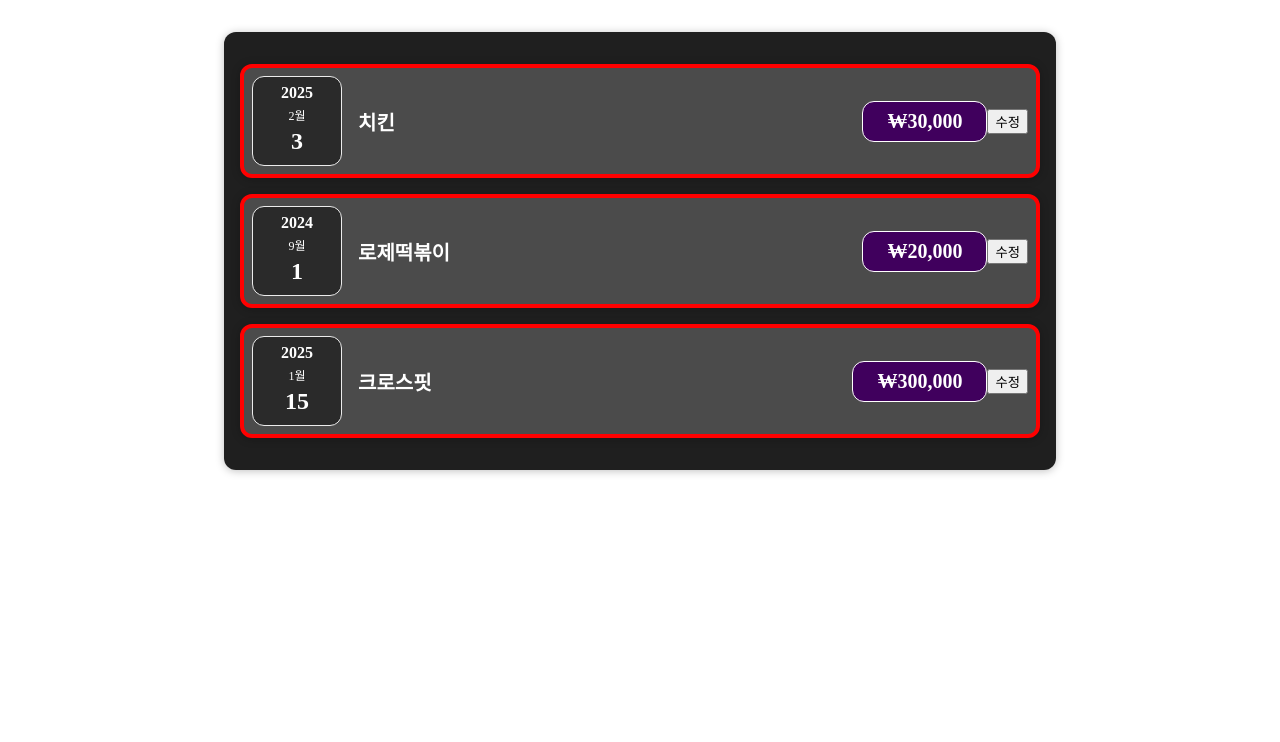
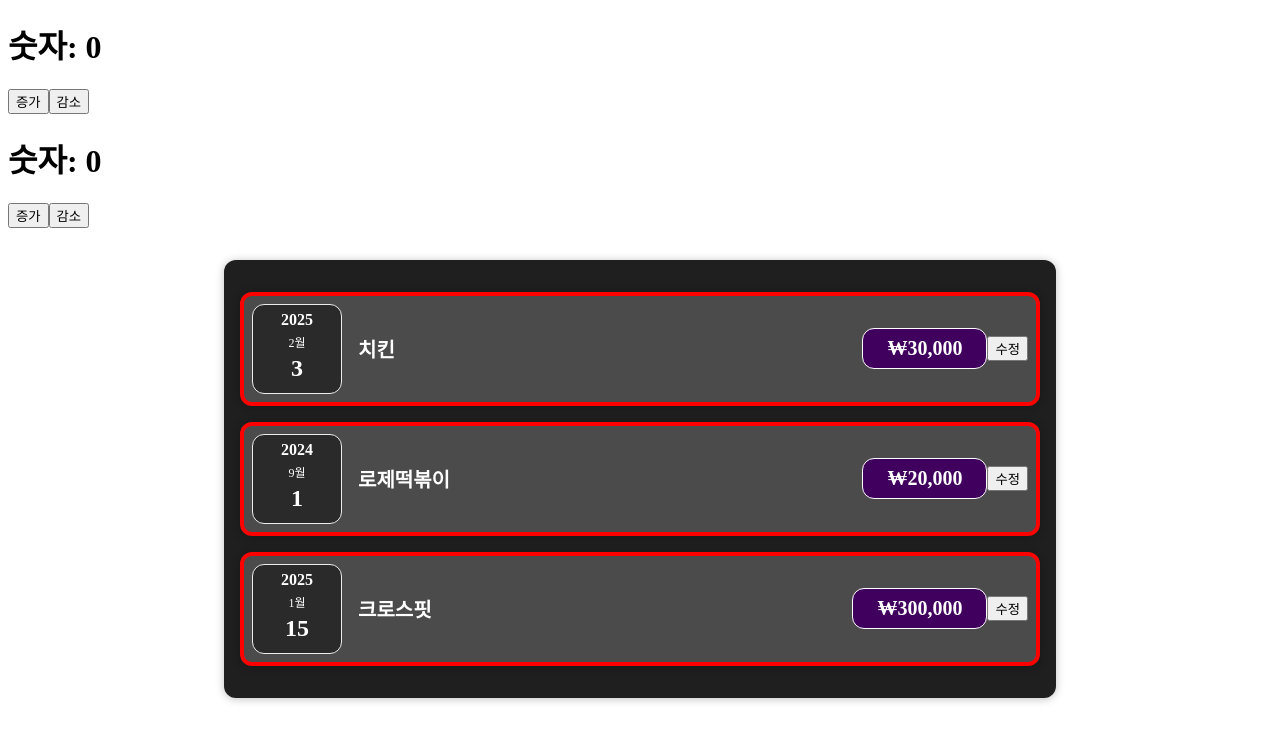
Before and after one commit to mjkim41/react101, a React (Vite) app: page / in a window 1280 px wide. Shown: the top 742 px of the page. Built offline with nearby package versions, Linux system fonts and the light colour scheme.

Commit message:
# Counter.jsx로 상태관리 복습

```diff
--- a/src/App.jsx
+++ b/src/App.jsx
@@ -1,5 +1,6 @@
 import React from 'react';
 import ExpenseList from "./components/expenseTracker/ExpenseList.jsx";
+import Counter from "./components/Counter.jsx";
 
 /*
   [ 자식 React Component에 Props (properties의 약자)를 이용하여 정보를 전달해주는 법 ]
@@ -42,6 +43,8 @@ const App = () => {
     return (
         // 부모 요소에서 return ( <자식컴포넌트명 /> ) 이 부분에 <자식컴포넌트명 Props명=속성값> 형식으로 정보를 전달해준다.
         <>
+            <Counter />
+            <Counter />
             {/*안의 태그 내용이 유동적인 경우 : 부모가 <></> 사이에 내용 적어서 children으로 전달해주면, 자식 태그에서 props.children으로 사용*/}
             <ExpenseList expenses={expenses} />
         </>
--- /dev/null
+++ b/src/components/Counter.jsx
@@ -0,0 +1,31 @@
+import React, {useState} from 'react';
+
+const Counter = () => {
+
+    //  상태 관리 하려면 일반 변수가 아니라 useState로 관리해야 함
+    // useState의 리턴값 : 1. 상태관리 변수값 2. 상태변경 함수
+    const [count, setCount] = useState(0);
+    console.log('1. init count: ', count);
+
+    const increaseHandler = () => {
+        // 상태 값을 업데이트할 때는, 반드시  setter를 통해 업데이트해야 함
+        // count++; 이렇게 하면 안 됨
+        setCount(count + 1);
+        // 상태 업데이트는 리렌더링 이후에 일어남
+        console.log('2. click count: ', count);
+    };
+
+    const decreaseHandler = () => setCount(count - 1);
+
+    console.log('3. last count: ', count);
+    return (
+        <div>
+            <h1>숫자: {count}</h1>
+            <button onClick={increaseHandler}>증가</button>
+            <button onClick={decreaseHandler}>감소</button>
+
+        </div>
+    );
+};
+
+export default Counter;
```
